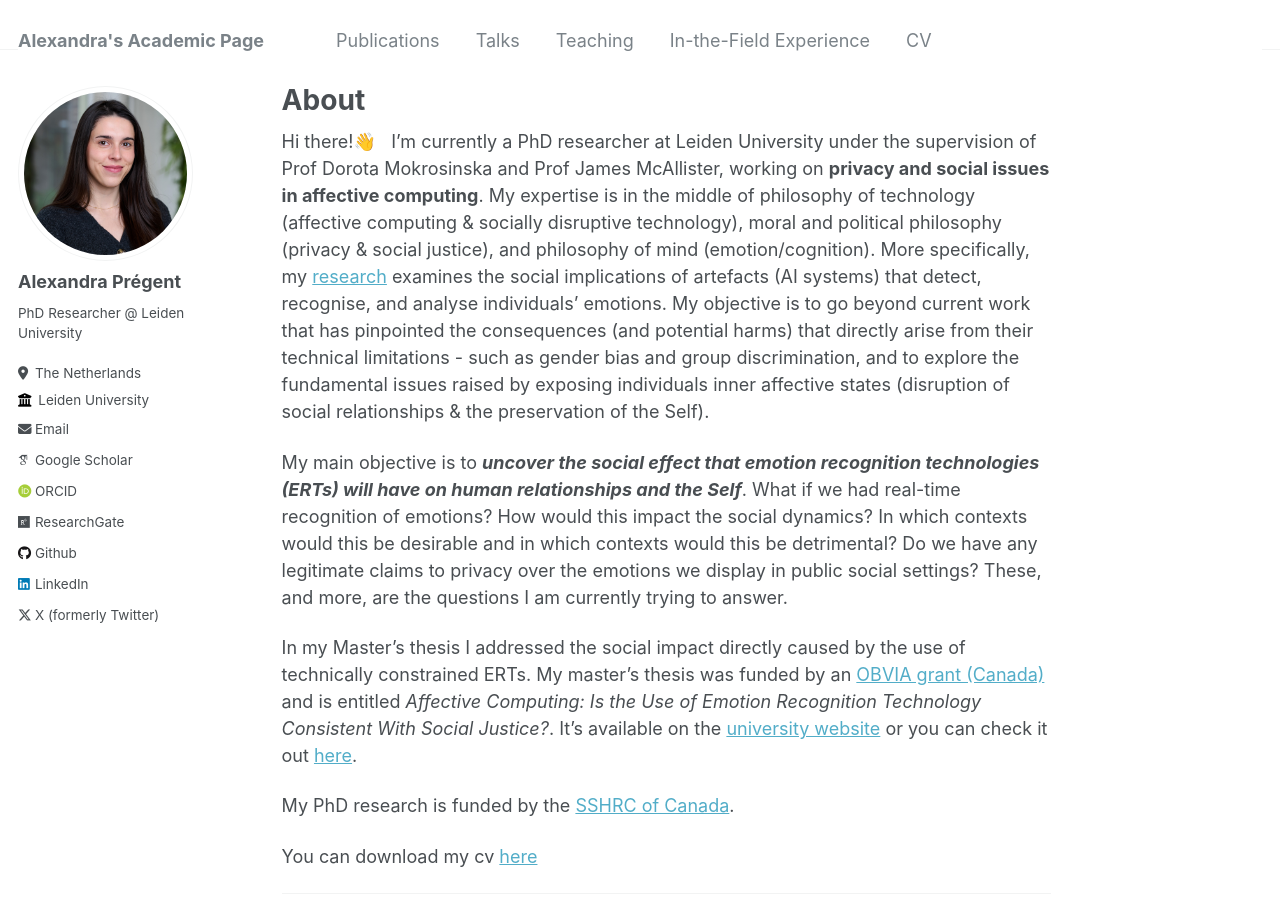
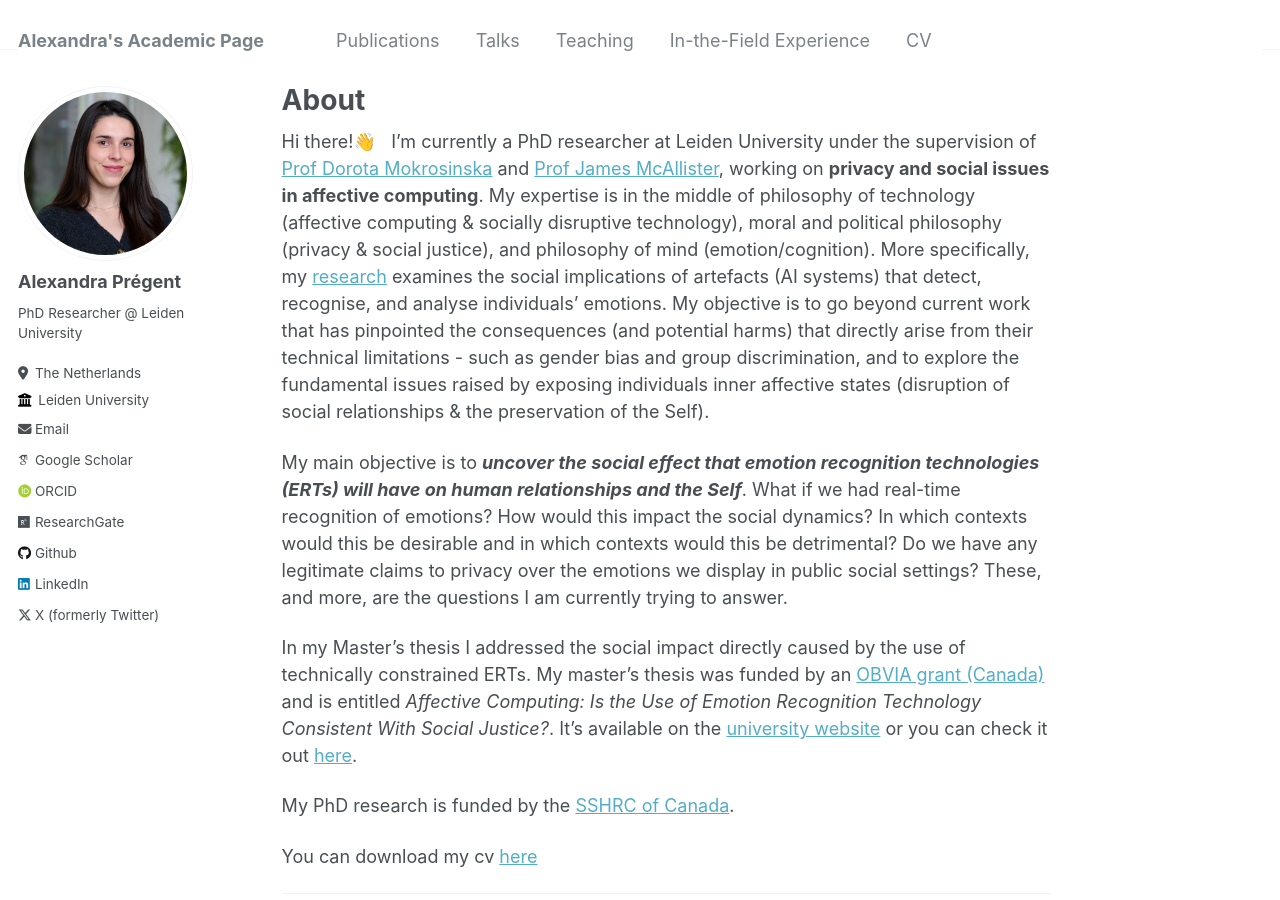
Before and after one commit to AlexandraPregent/AlexandraPregent.github.io, a Jekyll site: the page built from _pages/about.md, in a window 1280 px wide and 900 px high. Built offline with Jekyll 4.4.1, drawn with Linux system fonts in a browser that asks for light colours; some web fonts are replaced; part of the change alters nothing that is shown.

```diff
--- a/_pages/about.md
+++ b/_pages/about.md
@@ -7,7 +7,7 @@ redirect_from:
   - /about.html
 ---
 
-Hi there!👋 &nbsp;   I'm currently a PhD researcher at Leiden University under the supervision of Prof Dorota Mokrosinska and Prof James McAllister, working on **privacy and social issues in affective computing**. My expertise is in the middle of philosophy of technology (affective computing & socially disruptive technology), moral and political philosophy (privacy & social justice), and philosophy of mind (emotion/cognition). More specifically, my [research](https://www.universiteitleiden.nl/en/staffmembers/alexandra-pregent#tab-1) examines the social implications of artefacts (AI systems) that detect, recognise, and analyse individuals' emotions. My objective is to go beyond current work that has pinpointed the consequences (and potential harms) that directly arise from their technical limitations - such as gender bias and group discrimination, and to explore the fundamental issues raised by exposing individuals inner affective states (disruption of social relationships & the preservation of the Self).
+Hi there!👋 &nbsp;   I'm currently a PhD researcher at Leiden University under the supervision of [Prof Dorota Mokrosinska](https://www.dorotamokrosinska.com/) and [Prof James McAllister](https://www.universiteitleiden.nl/en/staffmembers/james-mcallister#tab-1), working on **privacy and social issues in affective computing**. My expertise is in the middle of philosophy of technology (affective computing & socially disruptive technology), moral and political philosophy (privacy & social justice), and philosophy of mind (emotion/cognition). More specifically, my [research](https://www.universiteitleiden.nl/en/staffmembers/alexandra-pregent#tab-1) examines the social implications of artefacts (AI systems) that detect, recognise, and analyse individuals' emotions. My objective is to go beyond current work that has pinpointed the consequences (and potential harms) that directly arise from their technical limitations - such as gender bias and group discrimination, and to explore the fundamental issues raised by exposing individuals inner affective states (disruption of social relationships & the preservation of the Self).
 
 My main objective is to ***uncover the social effect that emotion recognition technologies (ERTs) will have on human relationships and the Self***. What if we had real-time recognition of emotions? How would this impact the social dynamics? In which contexts would this be desirable and in which contexts would this be detrimental? Do we have any legitimate claims to privacy over the emotions we display in public social settings? These, and more, are the questions I am currently trying to answer.
 
```
